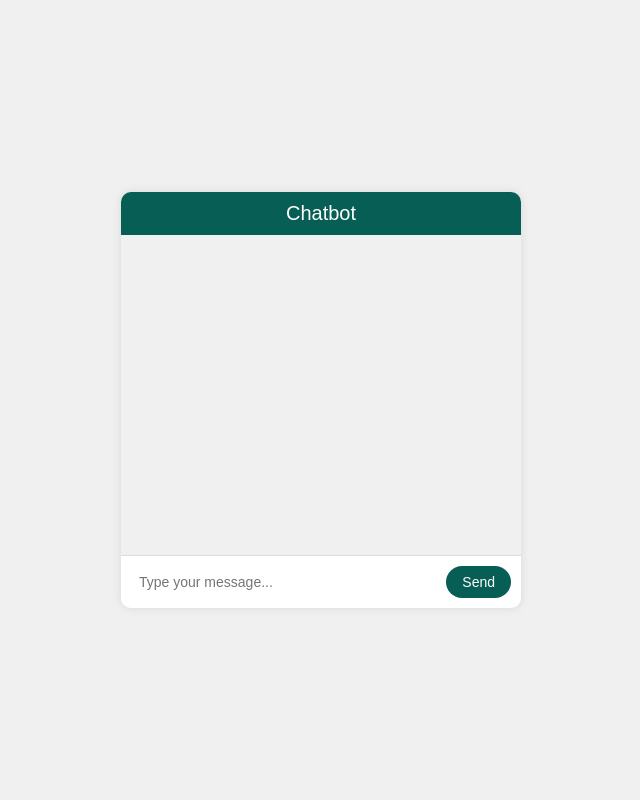
After one commit to huzaifa003/cricket-prediction-endpoint, a Flask app: page /chatbot in a window 1280 px wide. The commit adds this page. Shown: the whole page, without its empty margins (319-959 px from the left). Run offline with Flask 3, Linux system fonts and the light colour scheme; a user stored in the database is signed in; parts of the project's set-up code (start-up, migrations or seed data) failed here and were passed over.

Commit message:
all features added

```diff
--- a/app.py
+++ b/app.py
@@ -310,6 +310,31 @@ def live():
         flash('You need to be logged in to view this page.')
         return redirect(url_for('login'))
     return app.send_static_file('live.html')
+
+
+@app.route("/currentMatches", methods=['GET'])
+def currentMatches():
+    if 'username' not in session:
+        flash('You need to be logged in to view this page.')
+        return redirect(url_for('login'))
+    return app.send_static_file('currentMatches.html')
+
+API_URL = "https://api-inference.huggingface.co/models/google/gemma-7b-it"
+HEADERS = {"Authorization": "Bearer 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"}
+
+@app.route("/query", methods=["POST"])
+def query():
+    payload = request.json
+    response = requests.post(API_URL, headers=HEADERS, json=payload)
+    return jsonify(response.json())
+
+@app.route("/chatbot", methods=['GET'])
+def chatbot():
+    if 'username' not in session:
+        flash('You need to be logged in to view this page.')
+        return redirect(url_for('login'))
+    return app.send_static_file('Chatbot.html')
+
 @app.route("/players_table")
 def players_table():
     return app.send_static_file('players_table.html')
--- /dev/null
+++ b/static/Chatbot.html
@@ -0,0 +1,154 @@
+<!DOCTYPE html>
+<html lang="en">
+<head>
+    <meta charset="UTF-8">
+    <meta name="viewport" content="width=device-width, initial-scale=1.0">
+    <title>Chatbot</title>
+    <style>
+        /* Basic styling for chat interface */
+        body {
+            font-family: Arial, sans-serif;
+            margin: 0;
+            padding: 0;
+            background-color: #f0f0f0;
+            display: flex;
+            justify-content: center;
+            align-items: center;
+            height: 100vh;
+        }
+
+        .chat-container {
+            width: 400px;
+            border-radius: 10px;
+            overflow: hidden;
+            box-shadow: 0px 0px 10px rgba(0, 0, 0, 0.1);
+        }
+
+        .chat-header {
+            background-color: #075e54;
+            color: white;
+            padding: 10px;
+            text-align: center;
+            font-size: 20px;
+        }
+
+        .chat-messages {
+            height: 300px;
+            overflow-y: auto;
+            padding: 10px;
+        }
+
+        .message {
+            margin-bottom: 10px;
+            display: flex;
+            align-items: flex-end;
+            padding: 5px;
+        }
+
+        .message-text {
+            background-color: #d6e5ff;
+            border-radius: 10px;
+            padding: 8px;
+            max-width: 70%;
+            word-wrap: break-word;
+            margin-left: 10px;
+        }
+
+        .user-message .message-text {
+            background-color: #dcf8c6;
+            margin-left: 0;
+            margin-right: 10px;
+        }
+
+        .input-container {
+            display: flex;
+            background-color: white;
+            padding: 10px;
+            border-top: 1px solid #ddd;
+        }
+
+        .input-field {
+            flex: 1;
+            padding: 8px;
+            border: none;
+            font-size: 14px;
+        }
+
+        .send-btn {
+            background-color: #075e54;
+            color: white;
+            border: none;
+            padding: 8px 16px;
+            border-radius: 20px;
+            cursor: pointer;
+            font-size: 14px;
+            margin-left: 10px;
+        }
+    </style>
+</head>
+<body>
+    <div class="chat-container">
+        <div class="chat-header">Chatbot</div>
+        <div class="chat-messages" id="chat-messages"></div>
+        <div class="input-container">
+            <input type="text" class="input-field" id="user-input" placeholder="Type your message...">
+            <button class="send-btn" id="send-btn">Send</button>
+        </div>
+    </div>
+
+    <script>
+        const chatMessages = document.getElementById('chat-messages');
+        const userInput = document.getElementById('user-input');
+        const sendBtn = document.getElementById('send-btn');
+
+        // Function to display user messages in the chat interface
+        function appendUserMessage(message) {
+            const userMessage = document.createElement('div');
+            userMessage.className = 'message user-message';
+            userMessage.innerHTML = `<div class="message-text">${message}</div>`;
+            chatMessages.appendChild(userMessage);
+            chatMessages.scrollTop = chatMessages.scrollHeight;
+        }
+
+        // Function to display bot messages in the chat interface
+        function appendBotMessage(message) {
+            const botMessage = document.createElement('div');
+            botMessage.className = 'message bot-message';
+            botMessage.innerHTML = `<div class="message-text">${message}</div>`;
+            chatMessages.appendChild(botMessage);
+            chatMessages.scrollTop = chatMessages.scrollHeight;
+        }
+
+        // Function to send user message to the server and receive response from the chatbot
+        async function sendMessage() {
+            const message = userInput.value.trim();
+            if (message === '') return;
+
+            appendUserMessage(message); // Append user message to chat interface
+
+            const response = await fetch("/query", {
+                method: "POST",
+                headers: {
+                    "Content-Type": "application/json"
+                },
+                body: JSON.stringify({
+                    inputs: message
+                })
+            });
+            const data = await response.json();
+            appendBotMessage(data[0].generated_text); // Append bot response to chat interface
+            userInput.value = '';
+        }
+
+        // Event listener for the send button
+        sendBtn.addEventListener('click', sendMessage);
+
+        // Event listener for pressing Enter key
+        userInput.addEventListener('keypress', function (e) {
+            if (e.key === 'Enter') {
+                sendMessage();
+            }
+        });
+    </script>
+</body>
+</html>
--- a/static/index.html
+++ b/static/index.html
@@ -71,7 +71,7 @@
                     <div class="card-body">
                         <i class="fas fa-tv fa-3x"></i> <!-- Live matches icon -->
                         <h5 class="card-title mt-3">Live Matches</h5>
-                        <a href="live" class="btn btn-primary mt-2">View</a>
+                        <a href="currentMatches" class="btn btn-primary mt-2">View</a>
                     </div>
                 </div>
             </div>
--- a/templates/login.html
+++ b/templates/login.html
@@ -84,8 +84,8 @@
                 <span class="icon-container"><i class="fas fa-lock"></i></span>
                 <input name="password" type="password" class="form-control" placeholder="Password">
             </div>
-            <button type="submit" class="btn btn-primary">LOGIN</button>
-            <!-- <a href="#" class="forgot-password">Forgot password?</a> -->
+            <button type="submit" class="btn btn-primary">Login</button>
+            <a href="/signup" class="forgot-password">Register</a>
         </form>
     </div>
 </body>
--- a/templates/prediction.html
+++ b/templates/prediction.html
@@ -48,13 +48,15 @@
                         <a class="nav-link" href="players_table">Players </a>
                     </li>
                     <li class="nav-item">
-                        <a class="nav-link " href="live">Live Matches </a>
+                        <a class="nav-link " href="currentMatches">Live Matches </a>
+                    </li>
+                    <li class="nav-item">
+                        <a class="nav-link " href="live">Score Card </a>
                     </li>
                 </ul>
             </div>
         </div>
     </nav>
-
     <div class="container mt-5">
         <div class="row justify-content-center">
             <div class="col-md-8">
--- a/templates/signup.html
+++ b/templates/signup.html
@@ -85,7 +85,9 @@
                 <input name="password" type="password" class="form-control" placeholder="Password">
             </div>
             <button type="submit" class="btn btn-primary">Register</button>
-            <!-- <a href="#" class="forgot-password">Forgot password?</a> -->
+
+              <a href="/login" class="forgot-password">Login</a>
+
         </form>
     </div>
 </body>
```
Also changed, not shown: static/currentMatches.html (added, +142 -0 lines), static/live.html (+7 -4 lines), static/players_table.html (+9 -3 lines).
